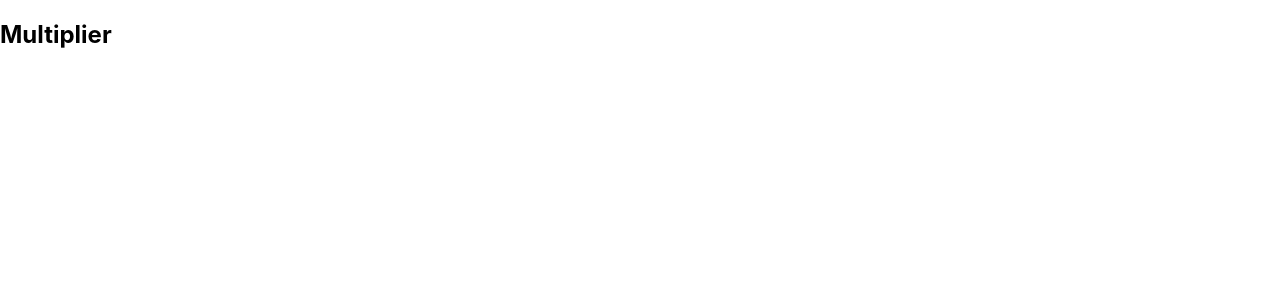
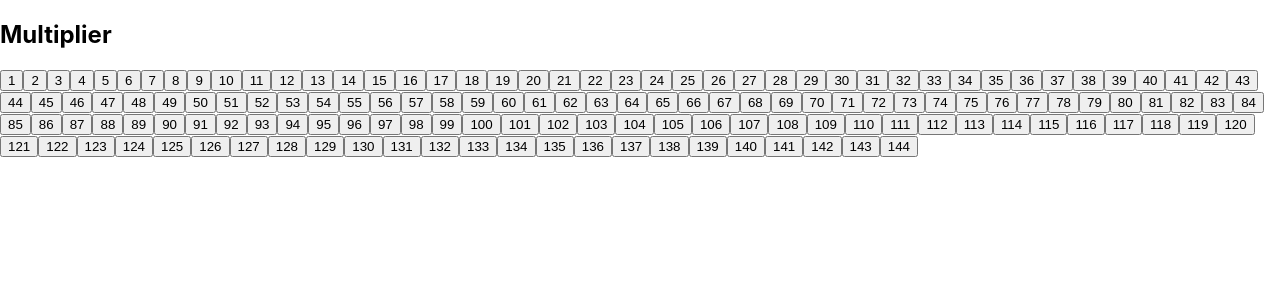
Before and after one commit to igilfillan/multiplier, a React (Create React App) app: page / in a window 1280 px wide. Shown: the top 300 px of the page. Built offline with nearby package versions, Linux system fonts and the light colour scheme.

Commit message:
Adds buttons, test passes

```diff
--- a/src/App.js
+++ b/src/App.js
@@ -1,9 +1,18 @@
 import React from "react";
 import "./App.css";
+
+const gridItems = count => {
+  let items = [];
+  for (let i = 1; i <= count; i++) {
+    items.push(<button key={i}>{i}</button>);
+  }
+  return items;
+};
 
 const App = () => (
   <div>
     <h2>Multiplier</h2>
+    {gridItems(144)}
   </div>
 );
 
```
